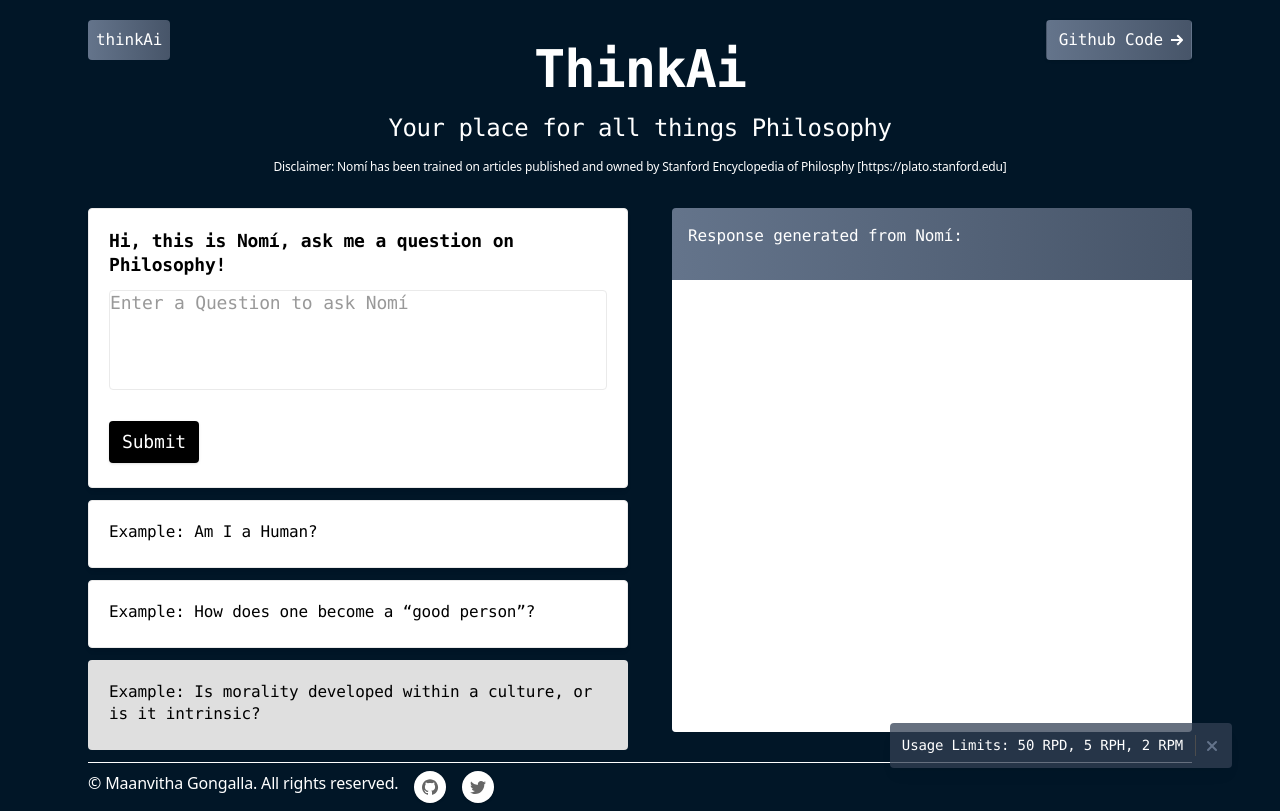
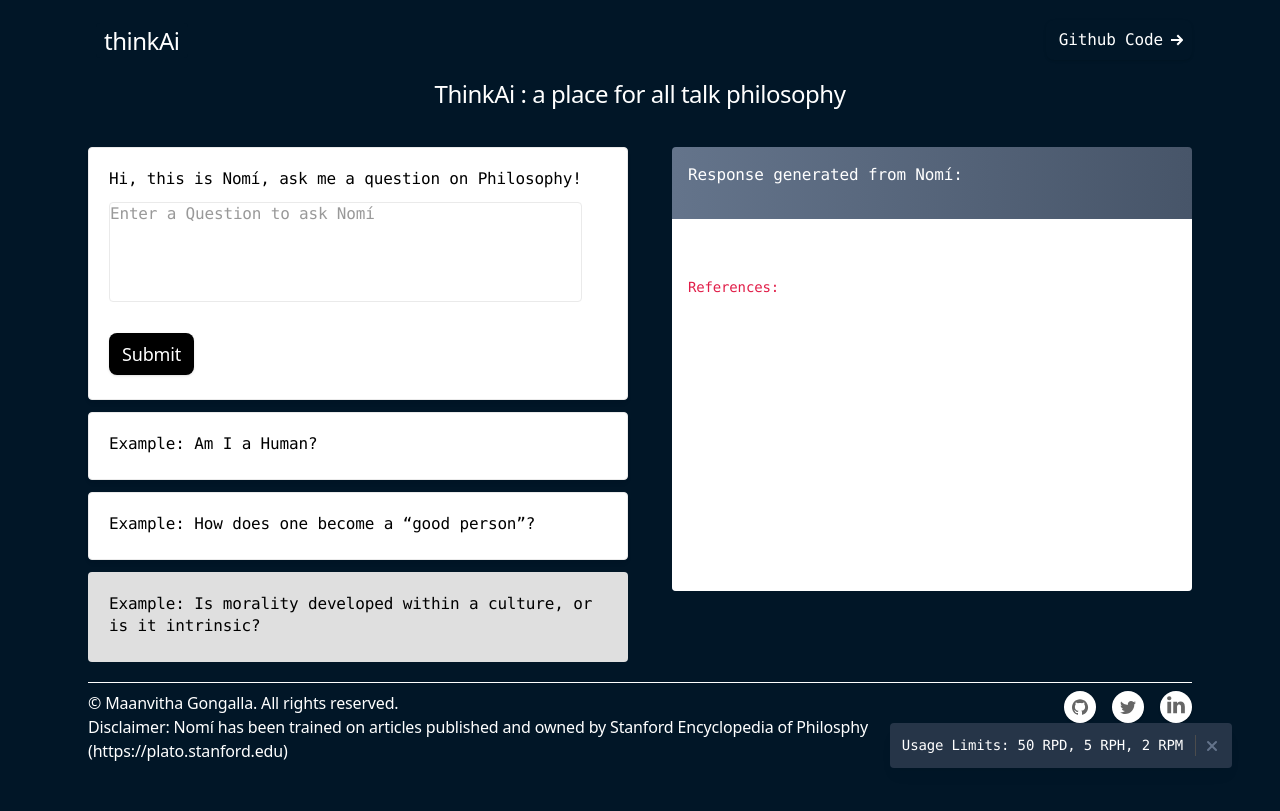
Before and after one commit to maanvithag/think-ai-ui, a Next.js app: page / in a window 1280 px wide. Built offline with nearby package versions, Linux system fonts and the light colour scheme.

Commit message:
adding references to response

```diff
--- a/app/style.css
+++ b/app/style.css
@@ -16,7 +16,7 @@
 }
 
 .h4 {
-    @apply text-lg font-bold leading-snug tracking-tight;
+    @apply text-lg leading-snug tracking-tight;
 }
 
 @screen md {
@@ -32,7 +32,7 @@
 /* Buttons */
 .btn,
 .btn-sm {
-    @apply font-medium inline-flex items-center justify-center border border-transparent rounded leading-snug transition duration-150 ease-in-out;
+    @apply font-medium inline-flex items-center justify-center border border-transparent rounded-lg leading-snug transition duration-150 ease-in-out;
 }
 
 .btn {
--- a/components/features.tsx
+++ b/components/features.tsx
@@ -2,13 +2,43 @@
 
 import { useState, useRef, useEffect } from 'react'
 import { Transition } from '@headlessui/react'
-import Image from 'next/image'
 
 export default function Features() {
 
   const [tab, setTab] = useState<number>(1)
   const [enteredText, setEnteredText] = useState('') // State to store entered text
   const [displayText, setDisplayText] = useState('') // State to store display text
+  const [refText, setRefText] = useState([]) // State to store display references
+
+  const ex1 = {
+    "query": "Am I a Human?",
+    "answer": "According to articles published by Stanford Encyclopedia of Philosophy, the concept of personal identity is complex and there is no consensus on what defines a person. Some argue that personal identity is based on both mental and physical continuity, while others suggest that it is determined by causal dependence. Additionally, the question of what matters in identity is also debated, with some proposing that being a human person is based on being an organism. However, being an organism does not necessarily mean being a human person. Therefore, whether or not you are a human depends on how personal identity is defined, and there is no definitive answer provided in the extract.",
+    "references": [
+      {"link": "https://plato.stanford.edu/entries/identity-personal/", "title": "Personal Identity"},
+      {"link": "https://plato.stanford.edu/entries/biology-individual/", "title": "Biological Individuals"},
+      {"link": "https://plato.stanford.edu/entries/citizenship/", "title": "Citizenship"}
+    ]
+  }
+
+  const ex2 = {
+    "query": "How does one become a “good person”?",
+    "answer": "According to articles published by Stanford Encyclopedia of Philosophy, becoming a \"good person\" involves various aspects. Hume defines a \"good person\" as someone who possesses virtues such as goodwill, generosity, and love. Kant argues that everyone has a duty to be helpful to others. Some philosophers believe that beneficent actions are virtuous and commendable. Gert's theory suggests that the goal of morality is to minimize harm rather than promote good. Singer argues for striving to donate a percentage of income. Murphy proposes fixing limits for large-scale problems as cooperative projects. The concept of being a \"good person\" is multifaceted and encompasses different perspectives and theories in philosophy.",
+    "references": [
+      {"link": "https://plato.stanford.edu/entries/principle-beneficence/", "title": "The Principle of Beneficence in Applied Ethics"},
+      {"link": "https://plato.stanford.edu/entries/ethics-indian-buddhism/", "title": "Ethics in Indian and Tibetan Buddhism"},
+      {"link": "https://plato.stanford.edu/entries/reconciliation/","title": "Reconciliation"}
+    ]
+  }
+
+  const ex3 = {
+    "query": "Is morality developed within a culture, or is it intrinsic?",
+    "answer": "According to articles published by Stanford Encyclopedia of Philosophy, morality is understood as a set of social rules, principles, and norms that guide people's conduct. Moral philosophers do not believe that the results of their reflective activities are limited to their own societies. In African ethics, morality is considered intrinsic to the conception of a person, and character is acquired through performing good actions. Some scholars argue that there is a connection between religion and morality in African ethics, but the sources of African morality are independent of religious prescriptions. On the other hand, moral relativism, which gained prominence in the twentieth century, suggests that moral judgments are relative to the moral code of a society. Proponents of moral relativism focus on the distinctive features of morality and reject general relativism. There is ongoing debate about whether morality is developed within a culture or if it is intrinsic.    ",
+    "references": [
+      {"link": "https://plato.stanford.edu/entries/african-ethics/", "title": "African Ethics"},
+      {"link": "https://plato.stanford.edu/entries/moral-relativism/", "title": "Moral Relativism"},
+      {"link": "https://plato.stanford.edu/entries/moral-conventional/", "title": "The Moral/Conventional Distinction"}
+    ]
+  }
 
   const tabs = useRef<HTMLDivElement>(null)
 
@@ -35,7 +65,9 @@ export default function Features() {
       }
       else {
         const data = await response.json()
+        console.log(data['references'])
         setDisplayText(data['answer'])
+        setRefText(data['references'])
       }
     }
     catch (error) {
@@ -51,21 +83,15 @@ export default function Features() {
   return (
     <section className="relative">
       <div className="relative max-w-6xl mx-auto px-4 sm:px-6">
-        <div className="pt-6 md:pt-10">
-
+        <div className="pt-20">
           {/* Section header */}
-          <div className="max-w-3xl mx-auto text-center pb-12 md:pb-8">
-            <h1 className="text-5xl text-white md:text-1xl font-mono font-bold leading-tighter tracking-tighter mb-4" data-aos="zoom-y-out">ThinkAi</h1>
-            <h3 className='h3 text-white md:text-1xl font-mono mb-4'> Your place for all things Philosophy</h3>
-            <p className='font-sans text-xs text-white'>Disclaimer: Nomí has been trained on articles published and owned by Stanford Encyclopedia of Philosphy [https://plato.stanford.edu]</p>
+          <div className="max-w-3xl mx-auto text-center pb-4 md:pb-8">
+            <h3 className="h3 text-white md:text-1xl leading-tighter tracking-tighter mb-2" data-aos="zoom-y-out">ThinkAi : a place for all talk philosophy</h3>
           </div>
-
           {/* Section content */}
           <div className="md:grid md:grid-cols-12 md:gap-6">
-
             {/* Content */}
             <div className="max-w-xl md:max-w-none md:w-full mx-auto md:col-span-7 lg:col-span-6 md:mt" data-aos="fade-right">
-
               {/* Tabs buttons */}
               <div className="mb-8 md:mb-0">
                 <a
@@ -74,17 +100,17 @@ export default function Features() {
                   onClick={(e) => { e.preventDefault(); setTab(1); }}
                 >
                   <div className="leading-snug tracking-tight mb-1">
-                    <h4 className="h4 mb-3 font-mono text-black">Hi, this is Nomí, ask me a question on Philosophy!</h4>
+                    <p className="mb-3 font-mono text-base text-black">Hi, this is Nomí, ask me a question on Philosophy!</p>
                     <div className="flex flex-wrap -mx-3">
                       <div className="w-full px-3">
-                        <textarea className="peer min-h-[100px] w-full resize-none rounded border font-mono text-gray-800" placeholder="Enter a Question to ask Nomí"
+                        <textarea className="peer min-h-[100px] w-full resize-none rounded border font-mono text-base text-gray-800" placeholder="Enter a Question to ask Nomí"
                           required value={enteredText} onChange={(e) => {
                             setDisplayText('');
                             setEnteredText(e.target.value);
                           }}
                         />
                         <p className="text-white">blah</p>
-                        <button className="btn-sm text-white font-mono bg-black hover:bg-gray-700 shadow"
+                        <button className="btn-sm text-white bg-black hover:bg-gray-700 shadow"
                           onClick={() => {
                             setDisplayText('Generating Response...');
                             fetchData(enteredText);
@@ -96,14 +122,13 @@ export default function Features() {
                     </div>
                   </div>
                 </a>
-
                 <a
                   className={`flex items-center text-lg p-5 rounded border transition duration-300 ease-in-out mb-3 ${tab !== 2 ? 'bg-white shadow-md border-gray-200 hover:shadow-lg' : 'bg-gray-300 border-transparent'}`}
                   href="#0"
                   onClick={(e) => { e.preventDefault(); setTab(2); }}
                 >
                   <div>
-                    <div className="font-mono text-base leading-snug tracking-tight mb-1">Example: Am I a Human?</div>
+                    <div className="font-mono text-base leading-snug tracking-tight mb-1">Example: {ex1.query}</div>
                   </div>
                 </a>
                 <a
@@ -112,7 +137,7 @@ export default function Features() {
                   onClick={(e) => { e.preventDefault(); setTab(3); }}
                 >
                   <div>
-                    <div className="font-mono text-base leading-snug tracking-tight mb-1">Example: How does one become a “good person”?</div>
+                    <div className="font-mono text-base leading-snug tracking-tight mb-1">Example: {ex2.query}</div>
                   </div>
                 </a>
                 <a
@@ -121,14 +146,14 @@ export default function Features() {
                   onClick={(e) => { e.preventDefault(); setTab(4); }}
                 >
                   <div>
-                    <div className="font-mono text-base leading-snug tracking-tight mb-1">Example: Is morality developed within a culture, or is it intrinsic?</div>
+                    <div className="font-mono text-base leading-snug tracking-tight mb-1">Example: {ex3.query}</div>
                   </div>
                 </a>
               </div>
             </div>
 
             {/* Tabs items */}
-            <div className="max-w-xl h-[500px] md:max-w-none md:w-full mx-auto md:col-span-5 lg:col-span-6 mb-8 md:mb-0 md:order-1">
+            <div className="max-w-xl h-[500px] md:max-w-none md:w-full mx-auto md:col-span-7 lg:col-span-6 mb-8 md:mb-0 md:order-1">
               <div className="transition-all">
                 <div className="relative flex flex-col text-center lg:text-right" data-aos="zoom-y-out" ref={tabs}>
                   {/* Item 1 */}
@@ -150,14 +175,30 @@ export default function Features() {
                         <blockquote className="text-white text-l font-medium mb-4 font-mono text-justify px-4 py-4">
                           Response generated from Nomí:
                         </blockquote>
-                        <div className="h-[calc(68vh-5.75rem)] sticky top-16 overflow-y-scroll overscroll-contain rounded-b bg-white display-inline font-small text-sm font-mono text-left px-4 py-4">
-                          <div className="h-[1000px]">
+                        <div className="h-[calc(58vh-5.75rem)] sticky top-16 overflow-y-scroll overscroll-contain rounded-b bg-white display-inline font-small text-sm font-mono text-left px-4 py-4">
+                          <div className="h-[800px]">
                             {displayText}
+                            <br/> <br/>
+                            <p className="font-mono text-rose-600">
+                              References:
+                            </p>
+                            <ul>
+                              {
+                                refText.map((val, idx) =>
+                                <li className="font-sans">
+                                <a key={idx} href={val['link']} className="font-sans text-blue-600 underline">
+                                  {val['title']}
+                                </a>, The Stanford Encyclopedia of Philosophy
+                                </li>
+                                )
+                              }
+                            </ul>
                           </div>
                         </div>
                       </div>
                     </div>
                   </Transition>
+
                   {/* Item 2 */}
                   <Transition
                     show={tab === 2}
@@ -174,15 +215,33 @@ export default function Features() {
                   >
                   <div className="relative flex-col pl-5">
                     <div className="relative flex-col rounded bg-gradient-to-r from-slate-500 to-slate-600">
-                        <blockquote className="text-white text-l font-medium mb-4 font-mono text-left px-4 py-4">
+                      <blockquote className="text-white text-l font-medium mb-4 font-mono text-justify px-4 py-4">
                         Response generated from Nomí:
                       </blockquote>
-                        <div className="rounded-b bg-white display-inline font-small text-sm font-mono text-left px-4 py-4">
-                          According to articles published by Stanford Encyclopedia of Philosophy, the concept of personal identity is complex and there is no consensus on what defines a person. Some argue that personal identity is based on both mental and physical continuity, while others suggest that it is determined by causal dependence. Additionally, the question of what matters in identity is also debated, with some proposing that being a human person is based on being an organism. However, being an organism does not necessarily mean being a human person. Therefore, whether or not you are a human depends on how personal identity is defined, and there is no definitive answer provided in the extract.
+                      <div className="h-[calc(58vh-5.75rem)] sticky top-16 overflow-y-scroll overscroll-contain rounded-b bg-white display-inline font-small text-sm font-mono text-left px-4 py-4">
+                        <div className="h-[600px]">
+                          {ex1.answer}
+                        <br/> <br/>
+                        <p className="font-mono text-rose-600">
+                          References:
+                        </p>
+                        <ul>
+                          {
+                            ex1.references.map((val, idx) =>
+                            <li className="font-sans">
+                            <a key={idx} href={val['link']} className="font-sans text-blue-600 underline">
+                              {val['title']}
+                            </a>, The Stanford Encyclopedia of Philosophy
+                            </li>
+                            )
+                          }
+                        </ul>
+                        </div>
                       </div>
                     </div>
                   </div>
                   </Transition>
+
                   {/* Item 3 */}
                   <Transition
                     show={tab === 3}
@@ -199,15 +258,35 @@ export default function Features() {
                   >
                   <div className="relative flex-col pl-5">
                     <div className="relative flex-col rounded bg-gradient-to-r from-slate-500 to-slate-600">
-                        <blockquote className="text-white text-l font-medium mb-4 font-mono text-left px-4 py-4">
+                      <blockquote className="text-white text-l font-medium mb-4 font-mono text-justify px-4 py-4">
                         Response generated from Nomí:
                       </blockquote>
-                        <div className="rounded-b bg-white display-inline font-small text-sm font-mono text-left px-4 py-4">
-                          According to articles published by Stanford Encyclopedia of Philosophy, becoming a "good person" involves various aspects. Hume defines a "good person" as someone who possesses virtues such as goodwill, generosity, and love. Kant argues that everyone has a duty to be helpful to others. Some philosophers believe that beneficent actions are virtuous and commendable. Gert's theory suggests that the goal of morality is to minimize harm rather than promote good. Singer argues for striving to donate a percentage of income. Murphy proposes fixing limits for large-scale problems as cooperative projects. The concept of being a "good person" is multifaceted and encompasses different perspectives and theories in philosophy.
+                      <div className="h-[calc(58vh-5.75rem)] sticky top-16 overflow-y-scroll overscroll-contain rounded-b bg-white display-inline font-small text-sm font-mono text-left px-4 py-4">
+                        <div className="h-[600px]">
+                          {ex2.answer}
+                        <br/> <br/>
+                        <p className="font-mono text-rose-600">
+                          References:
+                        </p>
+                        <ul>
+                          {
+                            ex2.references.map((val, idx) =>
+                            <li className="font-sans">
+                            <a key={idx} href={val['link']} className="font-sans text-blue-600 underline">
+                              {val['title']}
+                            </a>, The Stanford Encyclopedia of Philosophy
+                            </li>
+                            )
+                          }
+                        </ul>
+                        </div>
+                        <div className="">
+                        </div>
                       </div>
                     </div>
                   </div>
                   </Transition>
+
                   {/* Item 4 */}
                   <Transition
                     show={tab === 4}
@@ -227,8 +306,25 @@ export default function Features() {
                       <blockquote className="text-white text-l font-medium mb-4 font-mono text-justify px-4 py-4">
                         Response generated from Nomí:
                       </blockquote>
-                        <div className="rounded-b bg-white display-inline font-small text-sm font-mono text-left px-4 py-4">
-                          According to articles published by Stanford Encyclopedia of Philosophy, morality is understood as a set of social rules, principles, and norms that guide people's conduct. Moral philosophers do not believe that the results of their reflective activities are limited to their own societies. In African ethics, morality is considered intrinsic to the conception of a person, and character is acquired through performing good actions. Some scholars argue that there is a connection between religion and morality in African ethics, but the sources of African morality are independent of religious prescriptions. On the other hand, moral relativism, which gained prominence in the twentieth century, suggests that moral judgments are relative to the moral code of a society. Proponents of moral relativism focus on the distinctive features of morality and reject general relativism. There is ongoing debate about whether morality is developed within a culture or if it is intrinsic.
+                      <div className="h-[calc(58vh-5.75rem)] sticky top-16 overflow-y-scroll overscroll-contain rounded-b bg-white display-inline font-small text-sm font-mono text-left px-4 py-4">
+                        <div className="h-[600px]">
+                          {ex3.answer}
+                        <br/> <br/>
+                        <p className="font-mono text-rose-600">
+                          References:
+                        </p>
+                        <ul>
+                          {
+                            ex3.references.map((val, idx) =>
+                            <li className="font-sans">
+                            <a key={idx} href={val['link']} className="font-sans text-blue-600 underline">
+                              {val['title']}
+                            </a>, The Stanford Encyclopedia of Philosophy
+                            </li>
+                            )
+                          }
+                        </ul>
+                        </div>
                       </div>
                     </div>
                   </div>
--- a/components/footer.tsx
+++ b/components/footer.tsx
@@ -1,7 +1,7 @@
 export default function Footer() {
   return (
     <footer>
-      <div className="max-w-6xl mx-auto sm:px-6">
+      <div className="max-w-6xl mx-auto py-2 sm:px-6">
 
         {/* Bottom area */}
         <div className="md:flex content-center py-2 border-t border-white">
@@ -22,11 +22,20 @@ export default function Footer() {
                 </svg>
               </a>
             </li>
+            <li className="ml-4">
+              <a href="https://www.linkedin.com/in/maanvithag/" className="flex justify-center items-center text-gray-600 hover:text-gray-900 bg-white hover:bg-white-100 rounded-full shadow transition duration-150 ease-in-out" aria-label="LinkedIn">
+                <svg className="w-8 h-8 fill-current" viewBox="-8 -6 36 36" xmlns="http://www.w3.org/2000/svg">
+                  <path d="M19.959 11.719v7.379h-4.278v-6.885c0-1.73-.619-2.91-2.167-2.91-1.182 0-1.886.796-2.195 1.565-.113.275-.142.658-.142 1.043v7.187h-4.28s.058-11.66 0-12.869h4.28v1.824l-.028.042h.028v-.042c.568-.875 1.583-2.126 3.856-2.126 2.815 0 4.926 1.84 4.926 5.792zM2.421.026C.958.026 0 .986 0 2.249c0 1.235.93 2.224 2.365 2.224h.028c1.493 0 2.42-.989 2.42-2.224C4.787.986 3.887.026 2.422.026zM.254 19.098h4.278V6.229H.254v12.869z"></path>
+                </svg>
+              </a>
+              </li>
           </ul>
 
           {/* Copyrights note */}
-          <div className="text-base text-white mr-4">&copy; Maanvitha Gongalla. All rights reserved.</div>
-
+          <div className="text-base text-white mr-4">
+            &copy; Maanvitha Gongalla. All rights reserved.
+            <p>Disclaimer: Nomí has been trained on articles published and owned by Stanford Encyclopedia of Philosphy (https://plato.stanford.edu)</p>
+          </div>
         </div>
       </div>
     </footer>
--- a/components/header.tsx
+++ b/components/header.tsx
@@ -13,18 +13,16 @@ export default function Header() {
     <header className={`fixed w-full z-30 md:bg-opacity-90 transition duration-300 ease-in-out ${!top ? 'bg-white backdrop-blur-sm shadow-lg' : ''}`}>
       <div className="max-w-6xl mx-auto px-5 sm:px-6">
         <div className="flex items-center justify-between h-16 md:h-20">
-
           {/* Site branding */}
           <div className="shrink-0 mr-4">
             <Logo />
           </div>
-
           {/* navigation */}
-          <nav className="hidden md:flex md:grow">
+          <nav className="md:flex md:grow">
             {/* Github links */}
             <ul className="flex grow justify-end flex-wrap items-center">
               <li>
-                <Link href="https://github.com/maanvithag/thinkai" className="btn-sm font-mono text-white bg-gradient-to-r from-slate-500 to-slate-600 ml-3">
+                <Link href="https://github.com/maanvithag/thinkai" className="btn-sm font-mono text-white ml-3">
                   <span>Github Code</span>
                   <svg className="w-3 h-3 fill-current text-white shrink-0 ml-2 -mr-1" viewBox="0 0 12 12" xmlns="http://www.w3.org/2000/svg">
                     <path d="M11.707 5.293L7 .586 5.586 2l3 3H0v2h8.586l-3 3L7 11.414l4.707-4.707a1 1 0 000-1.414z" fillRule="nonzero" />
@@ -32,7 +30,6 @@ export default function Header() {
                 </Link>
               </li>
             </ul>
-
           </nav>
         </div>
       </div>
--- a/components/logo.tsx
+++ b/components/logo.tsx
@@ -3,10 +3,10 @@ import Link from 'next/link'
 export default function Logo() {
   return (
     <Link href="https://github.com/maanvithag/thinkai" className="block" aria-label="ThinkAI">
-      <div className="rounded p-2 bg-gradient-to-r from-slate-500 to-slate-600">
-        <h4 className="font-mono text-white ">
+      <div className="rounded p-2">
+        <h3 className="h3 text-white bg-navy-100 px-2 py-1 rounded">
           thinkAi
-        </h4>
+        </h3>
         <rect width="32" height="32"/>
       </div>
 
```
Lines whose indentation alone changed are shown as unchanged.
